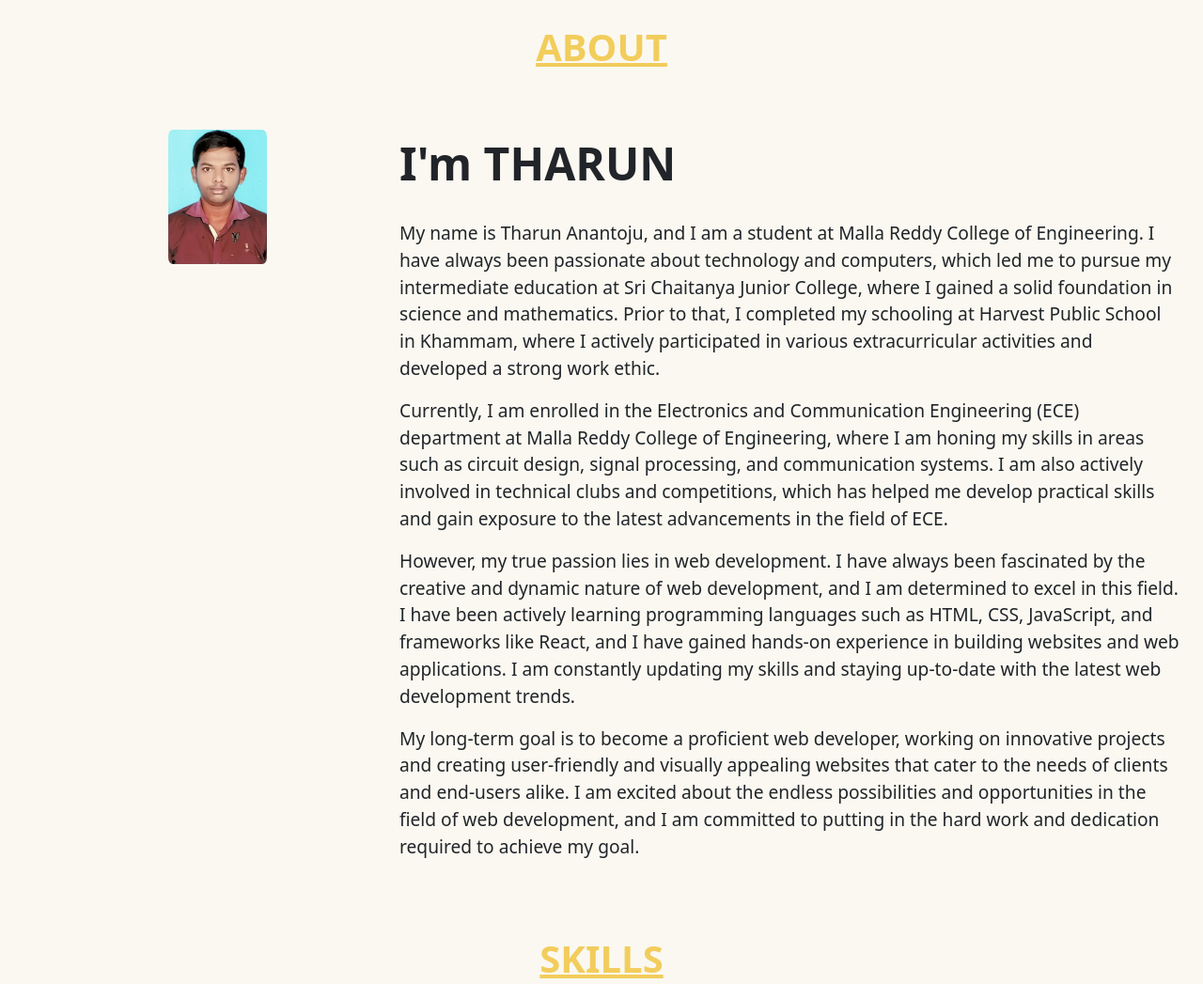
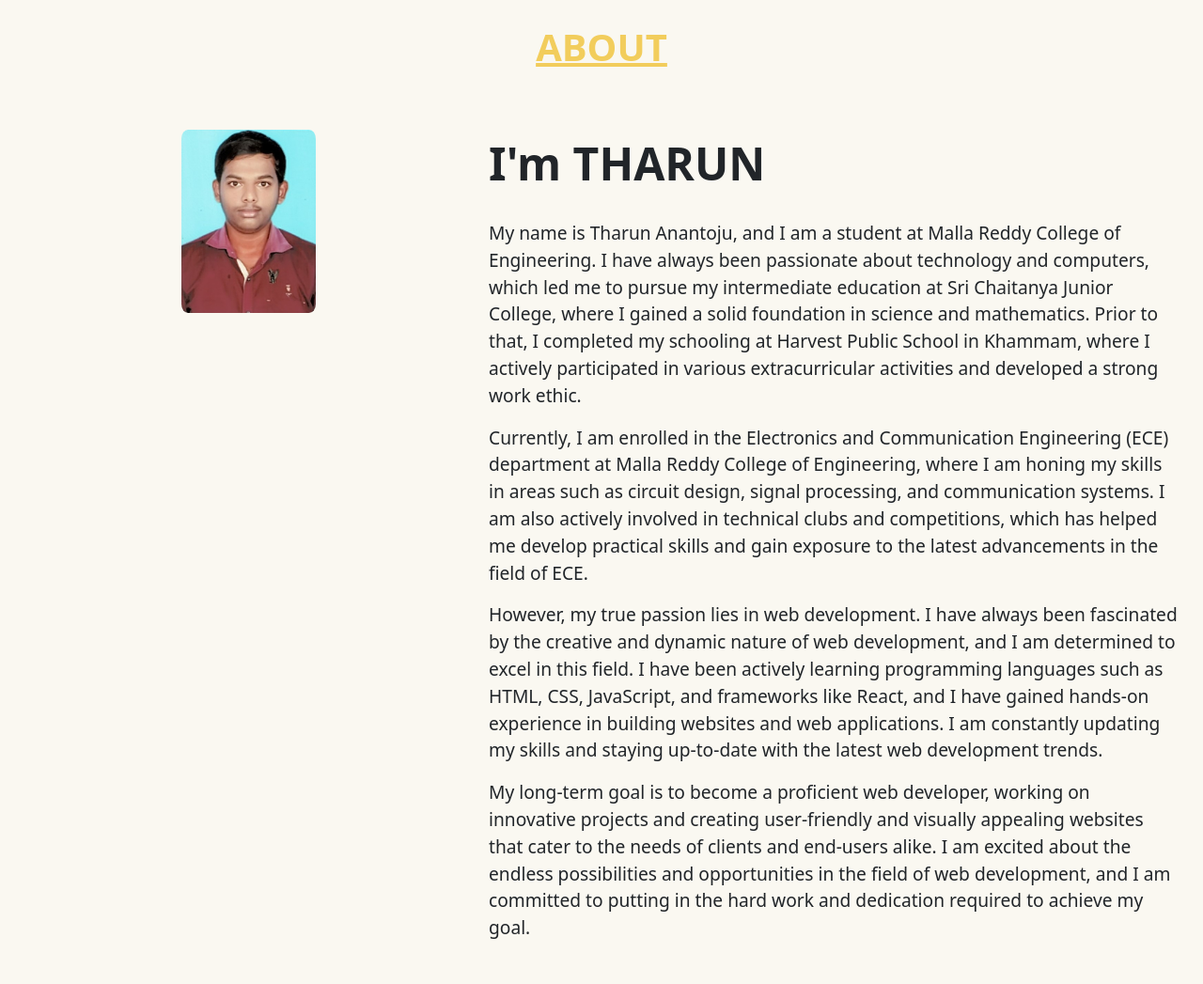
Before and after one commit to tharun-anantoju/Portfolio, a plain HTML site: page index.html in a window 1280 px wide. Shown: the part 720-1767 px from the top of the page at 94% size. Drawn offline with nearby package versions, Linux system fonts and the light colour scheme.

Commit message:
Update index.html

```diff
--- a/index.html
+++ b/index.html
@@ -71,10 +71,10 @@
   <!-- about grid  -->
   <div class="container">
     <div class="row">
-      <div class="col-sm-3">
+      <div class="col-sm-4">
         <img src="pass photos (1).jpg" class="photo2" alt="">
       </div>
-      <div class="col-sm-9">
+      <div class="col-sm-8">
         <div class="aboutTextName">I'm THARUN</div><br>
         <div class="aboutText">
           <p>My name is Tharun Anantoju, and I am a student at Malla Reddy College of Engineering. I have always been
```
